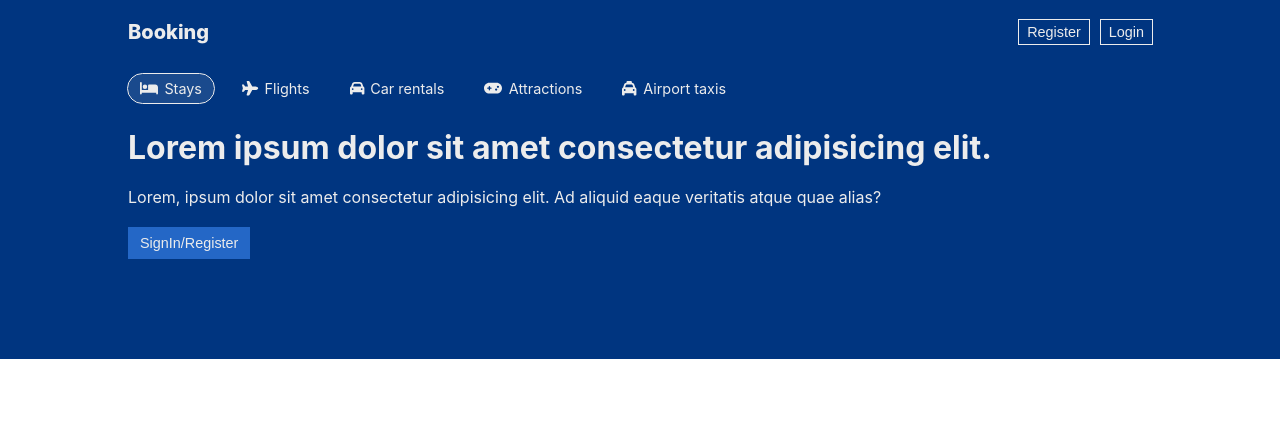
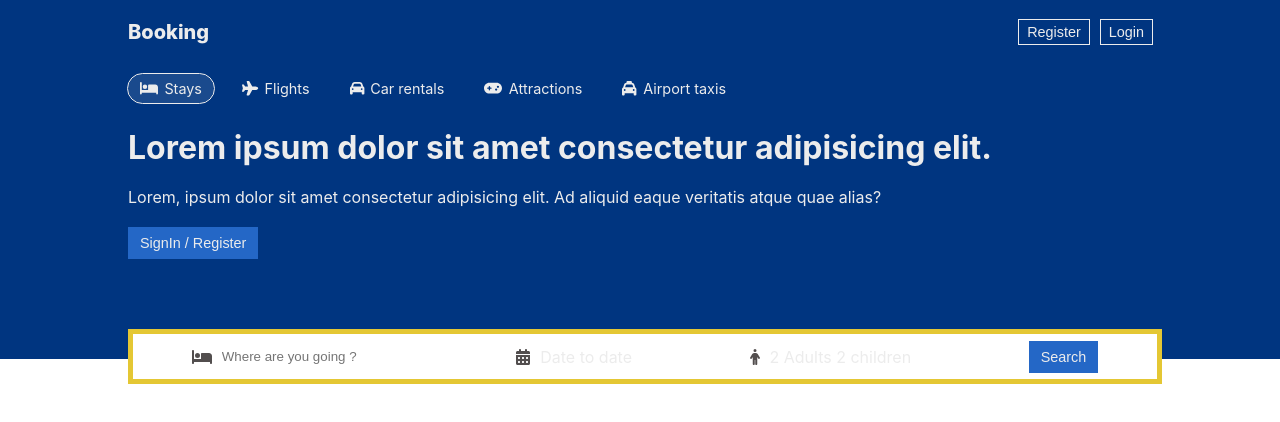
Before and after one commit to alain-nambi/react-projects, a React (Vite) app: page / in a window 1280 px wide. Shown: the top 422 px of the page. Built offline with nearby package versions, Linux system fonts and the light colour scheme.

Commit message:
update - middle part of header

```diff
--- a/src/components/layout/Header/Header.css
+++ b/src/components/layout/Header/Header.css
@@ -3,6 +3,7 @@
     color: var(--white-primary);
     display: flex;
     justify-content: center;
+    position: relative;
 }
 
 .header__container {
@@ -41,7 +42,7 @@
     margin: 20px 0;
 }
 
-.header__button {
+.header__button, .header__search-button {
     font-size: 0.9rem;
     font-weight: 500;
     background-color: #2467c6;
@@ -50,3 +51,36 @@
     padding: 8px 12px;
     cursor: pointer;
 }
+
+.header__search {
+    display: flex;
+    align-items: center;
+    justify-content: space-around;
+    background-color: white;
+    border: 5px solid #e4c734;
+    padding: 10px 0;
+    max-width: 1024px;
+    height: 25px;
+    width: 100%;
+    position: absolute;
+    bottom: -25px;
+}
+
+.header__search-input {
+    border: none;
+    outline: none;
+}
+
+.header__search-item {
+    display: flex;
+    align-items: center;
+    gap: 10px;
+}
+
+.header__search-item-icon {
+    color: #524e4e;
+}
+
+.header__search-button-item-icon {
+    color: var(--white-primary);
+}
--- a/src/components/layout/Header/Header.jsx
+++ b/src/components/layout/Header/Header.jsx
@@ -1,5 +1,5 @@
 import {
-    faBed, faCar, faGamepad, faPlane, faTaxi
+    faBed, faCalendarDays, faCar, faGamepad, faPerson, faPlane, faTaxi
 } from "@fortawesome/free-solid-svg-icons"
 import { FontAwesomeIcon } from "@fortawesome/react-fontawesome"
 import { useState } from "react";
@@ -39,8 +39,40 @@ const Header = () => {
                     Lorem, ipsum dolor sit amet consectetur adipisicing elit. Ad aliquid eaque veritatis atque quae alias?
                 </p>
                 <button className="header__button">
-                    SignIn/Register
+                    SignIn / Register
                 </button>
+                <div className="header__search">
+                    <div className="header__search-item">
+                        <FontAwesomeIcon
+                            icon={faBed}
+                            className="header__search-item-icon"
+                        />
+                        <input
+                            type="text"
+                            className="header__search-input"
+                            placeholder="Where are you going ?"
+                        />
+                    </div>
+                    <div className="header__search-item">
+                        <FontAwesomeIcon
+                            icon={faCalendarDays}
+                            className="header__search-item-icon"
+                        />
+                        <span className="header__search-text">Date to date</span>
+                    </div>
+                    <div className="header__search-item">
+                        <FontAwesomeIcon
+                            icon={faPerson}
+                            className="header__search-item-icon"
+                        />
+                        <span className="header__search-text">2 Adults 2 children</span>
+                    </div>
+                    <div className="header__search-item">
+                        <button className="header__search-button">
+                            <span className="header__search-text">Search</span>
+                        </button>
+                    </div>
+                </div>
             </div>
         </div>
     )
```
